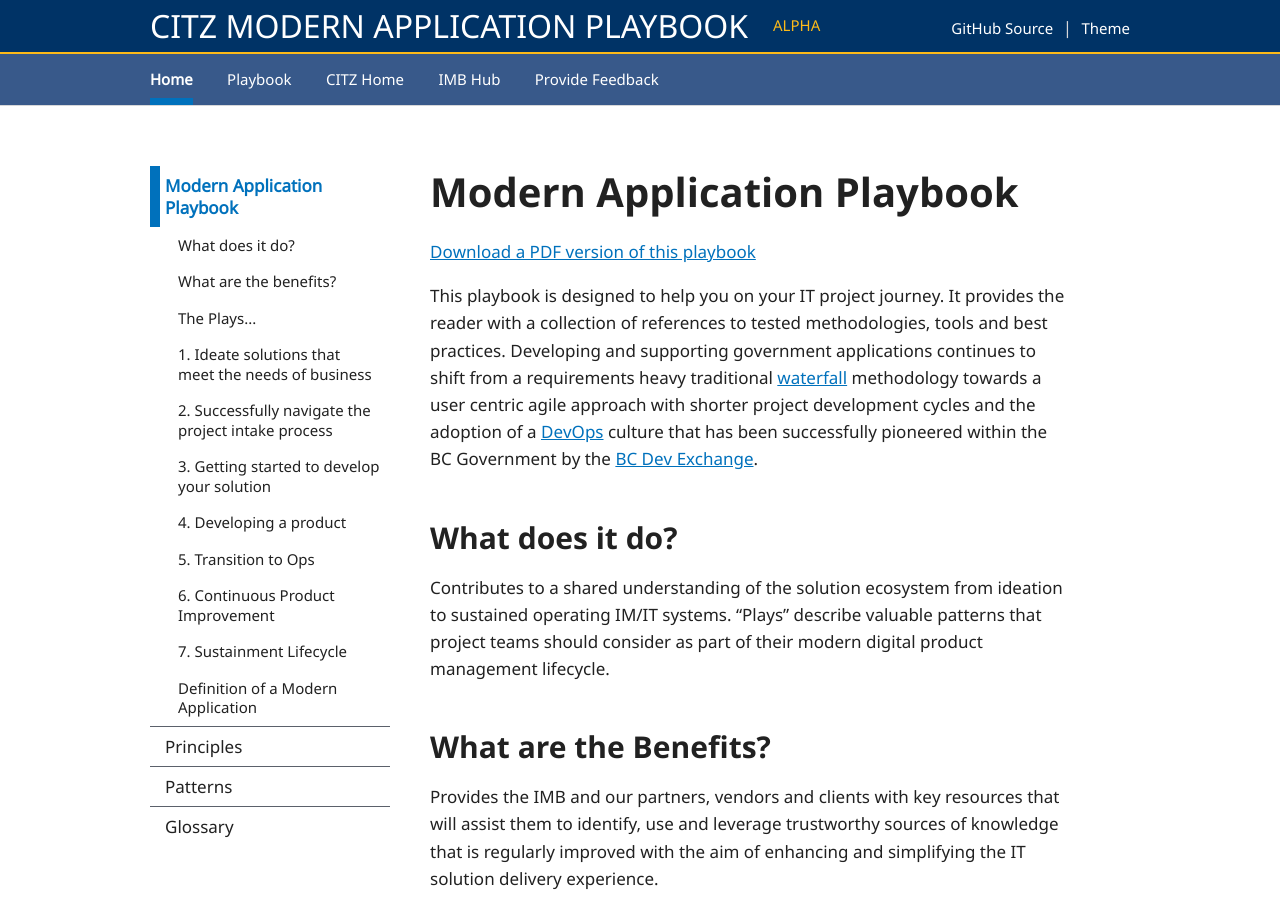
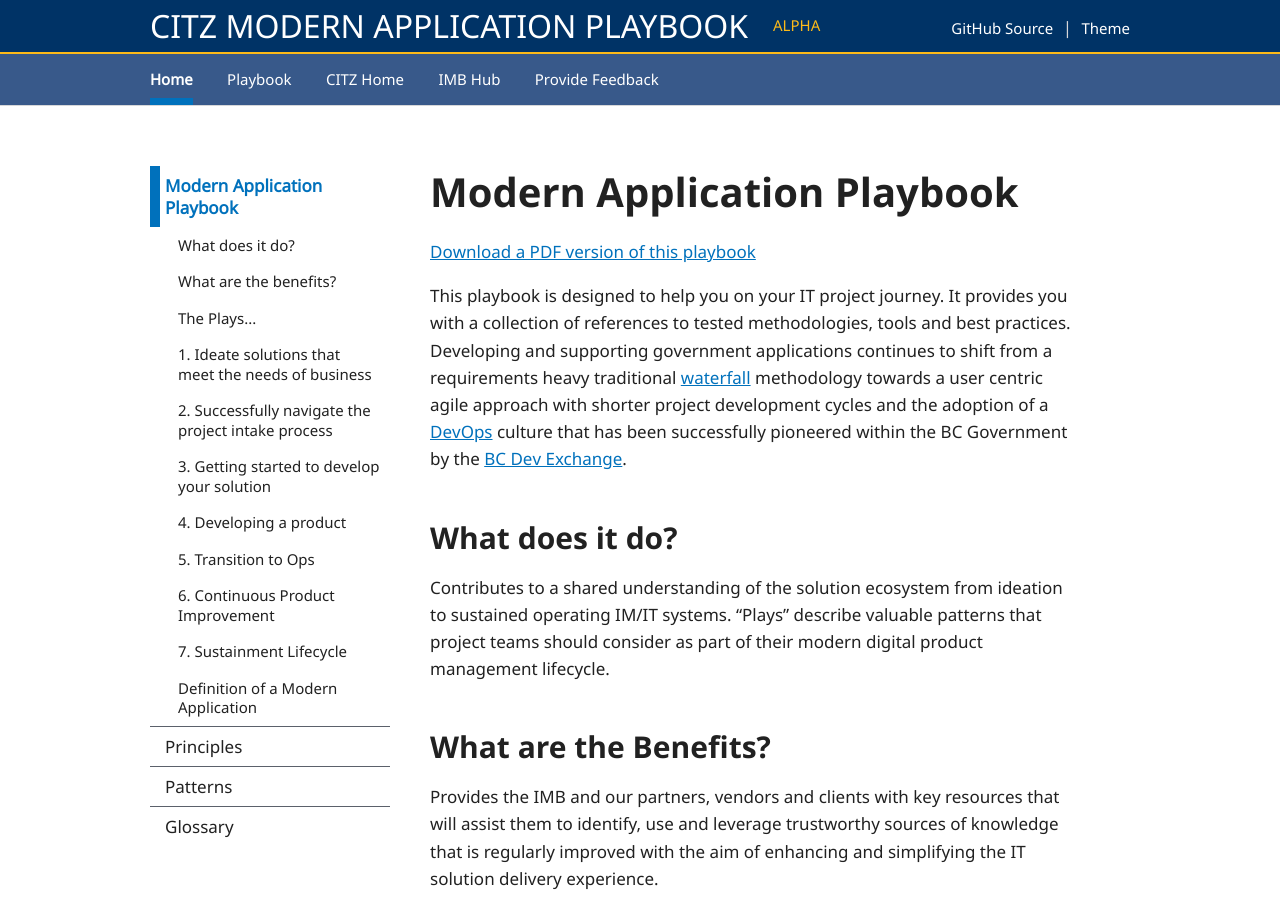
Before and after one commit to HeatherRemacle/exchangelabops, a Jekyll site: the page built from pages/index.md, in a window 1280 px wide and 900 px high. Built offline with Jekyll 4.4.1, drawn with Linux system fonts in a browser that asks for light colours.

Commit message:
Update index.md
Changed "the reader" to "you" in first sentence.

```diff
--- a/pages/index.md
+++ b/pages/index.md
@@ -32,7 +32,7 @@ subnav:
 ---
 [Download a PDF version of this playbook](/CITZ-IMB-playbook/docs/CITZ-IMB-MODERN-APP-PLAYBOOK-ALPHA.pdf)
 
-This playbook is designed to help you on your IT project journey. It provides the reader with a collection of references to tested methodologies, tools and best practices.  Developing and supporting government applications continues to shift from a requirements heavy traditional [waterfall](https://en.wikipedia.org/wiki/Waterfall_model) methodology towards a user centric agile approach with shorter project development cycles and the adoption of a [DevOps](https://www.lucidchart.com/blog/devops-process-flow) culture that has been successfully pioneered within the BC Government by the [BC Dev Exchange](https://bcdevexchange.org/).
+This playbook is designed to help you on your IT project journey. It provides you with a collection of references to tested methodologies, tools and best practices.  Developing and supporting government applications continues to shift from a requirements heavy traditional [waterfall](https://en.wikipedia.org/wiki/Waterfall_model) methodology towards a user centric agile approach with shorter project development cycles and the adoption of a [DevOps](https://www.lucidchart.com/blog/devops-process-flow) culture that has been successfully pioneered within the BC Government by the [BC Dev Exchange](https://bcdevexchange.org/).
 
 ## What does it do?
 Contributes to a shared understanding of the solution ecosystem from ideation to sustained operating IM/IT systems. “Plays” describe valuable patterns that project teams should consider as part of their modern digital product management lifecycle.
```
